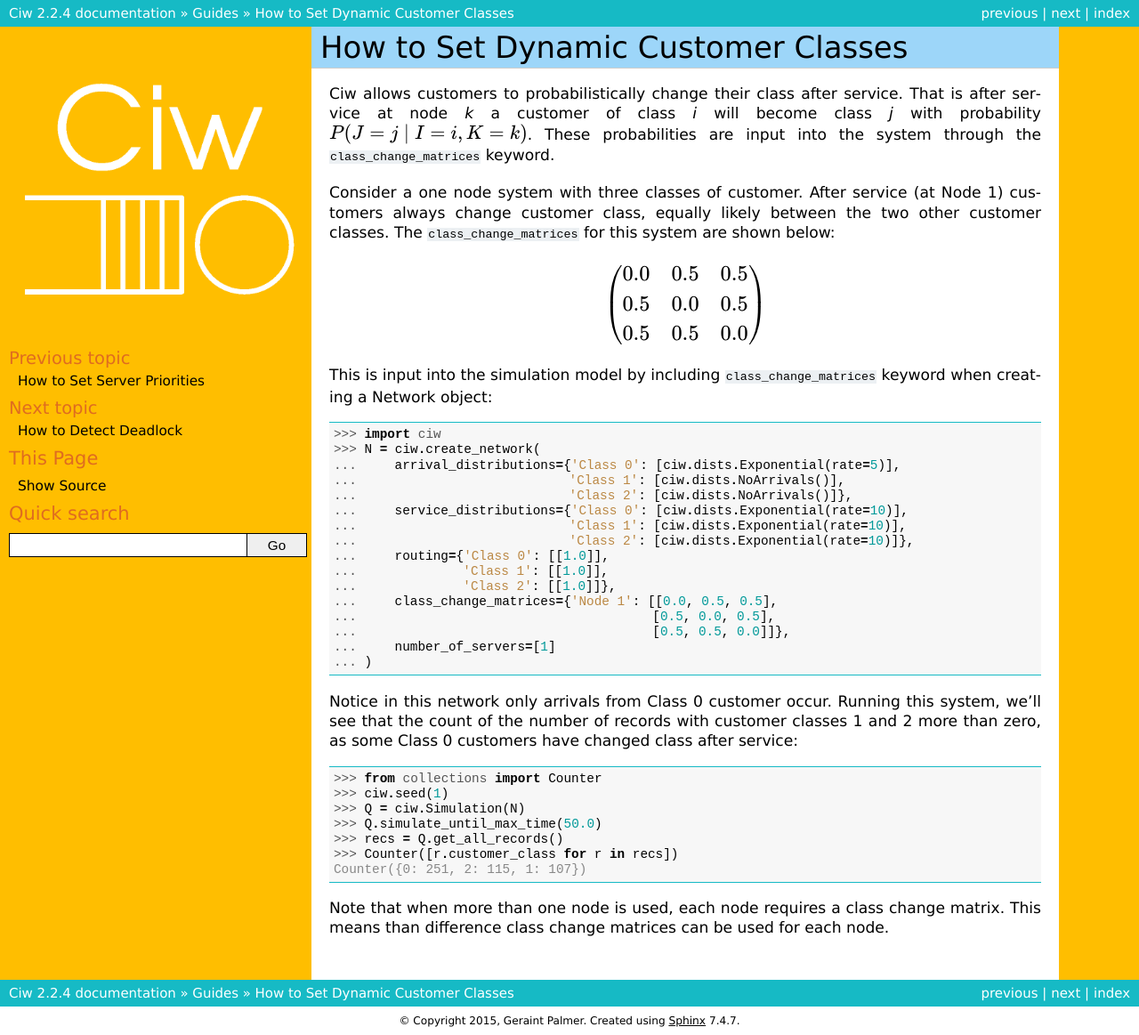
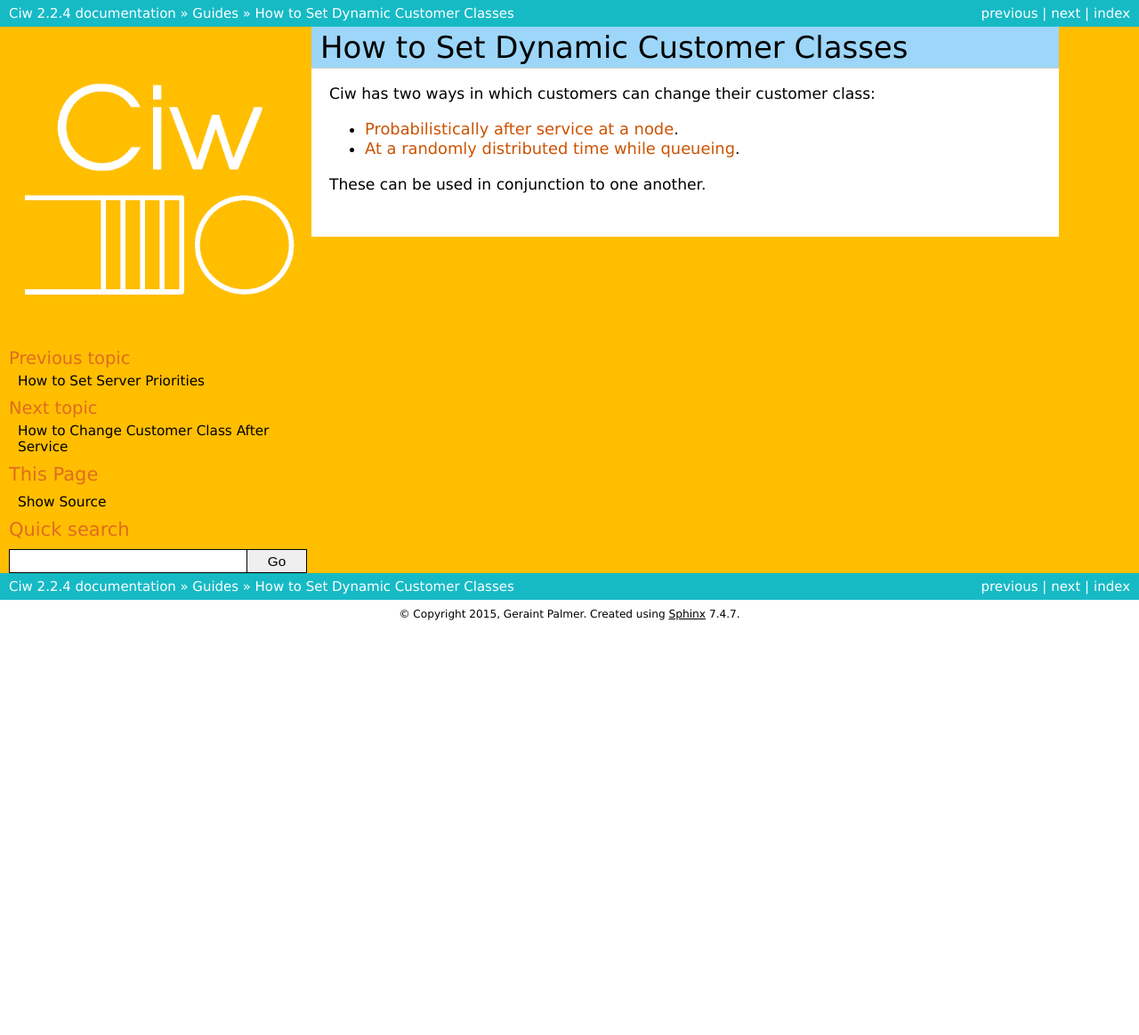
Before and after one commit to CiwPython/Ciw, a Sphinx documentation site: the page built from docs/Guides/dynamic_customerclasses.rst, in a window 1280 px wide. Shown: the whole page at 89% size. Built offline with Sphinx 7.4.7, drawn with Linux system fonts in a browser that asks for light colours; pages that are not in the unit, such as notebooks, are missing from menus; after the commit the page ends 900 px from its top, so only the background shows below that.

Commit message:
add docs for dynamic customer classes (as template for code)

```diff
--- a/docs/Guides/dynamic_customerclasses.rst
+++ b/docs/Guides/dynamic_customerclasses.rst
@@ -4,53 +4,16 @@
 How to Set Dynamic Customer Classes
 ===================================
 
-Ciw allows customers to probabilistically change their class after service.
-That is after service at node `k` a customer of class `i` will become class `j` with probability :math:`P(J=j \; | \; I=i, K=k)`.
-These probabilities are input into the system through the :code:`class_change_matrices` keyword.
+Ciw has two ways in which customers can change their customer class:
 
-Consider a one node system with three classes of customer.
-After service (at Node 1) customers always change customer class, equally likely between the two other customer classes.
-The :code:`class_change_matrices` for this system are shown below:
++ :ref:`Probabilistically after service at a node <changeclass-afterservice>`.
++ :ref:`At a randomly distributed time while queueing <changeclass-whilequeueing>`.
 
-.. math::
+These can be used in conjunction to one another.
 
-    \begin{pmatrix}
-    0.0 & 0.5 & 0.5 \\
-    0.5 & 0.0 & 0.5 \\
-    0.5 & 0.5 & 0.0 \\
-    \end{pmatrix}
+.. toctree::
+   :maxdepth: 1
+   :hidden:
 
-
-This is input into the simulation model by including :code:`class_change_matrices` keyword when creating a Network object::
-
-    >>> import ciw
-    >>> N = ciw.create_network(
-    ...     arrival_distributions={'Class 0': [ciw.dists.Exponential(rate=5)],
-    ...                            'Class 1': [ciw.dists.NoArrivals()],
-    ...                            'Class 2': [ciw.dists.NoArrivals()]},
-    ...     service_distributions={'Class 0': [ciw.dists.Exponential(rate=10)],
-    ...                            'Class 1': [ciw.dists.Exponential(rate=10)],
-    ...                            'Class 2': [ciw.dists.Exponential(rate=10)]},
-    ...     routing={'Class 0': [[1.0]],
-    ...              'Class 1': [[1.0]],
-    ...              'Class 2': [[1.0]]},
-    ...     class_change_matrices={'Node 1': [[0.0, 0.5, 0.5],
-    ...                                       [0.5, 0.0, 0.5],
-    ...                                       [0.5, 0.5, 0.0]]},
-    ...     number_of_servers=[1]
-    ... )
-
-Notice in this network only arrivals from Class 0 customer occur.
-Running this system, we'll see that the count of the number of records with customer classes 1 and 2 more than zero, as some Class 0 customers have changed class after service::
-
-    >>> from collections import Counter
-    >>> ciw.seed(1)
-    >>> Q = ciw.Simulation(N)
-    >>> Q.simulate_until_max_time(50.0)
-    >>> recs = Q.get_all_records()
-    >>> Counter([r.customer_class for r in recs])
-    Counter({0: 251, 2: 115, 1: 107})
-
-
-Note that when more than one node is used, each node requires a class change matrix.
-This means than difference class change matrices can be used for each node.
+   change-class-after-service.rst
+   change-class-while-queueing.rst
```
Also changed, not shown: docs/Guides/change-class-after-service.rst (added, +56 -0 lines), docs/Guides/change-class-while-queueing.rst (added, +36 -0 lines).
